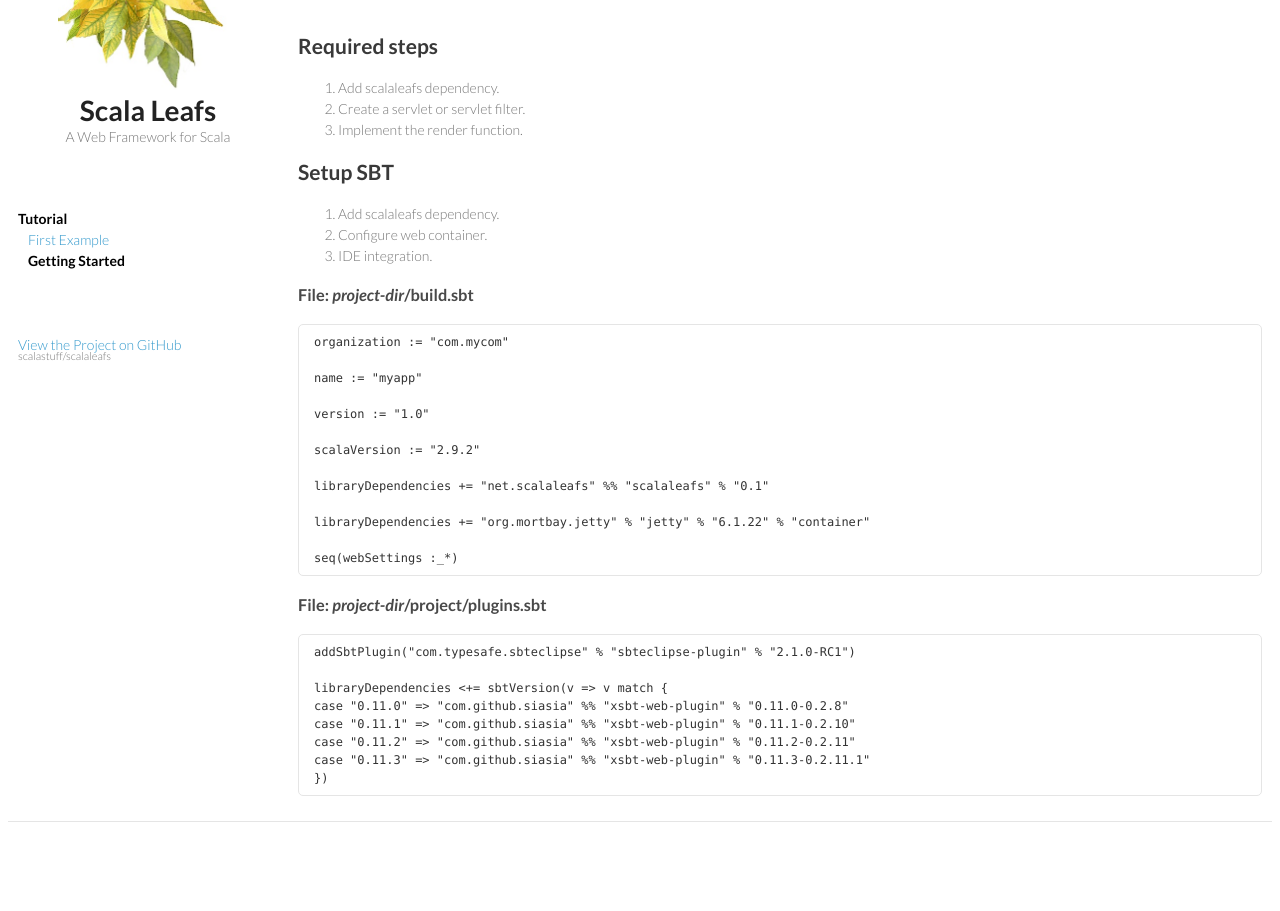
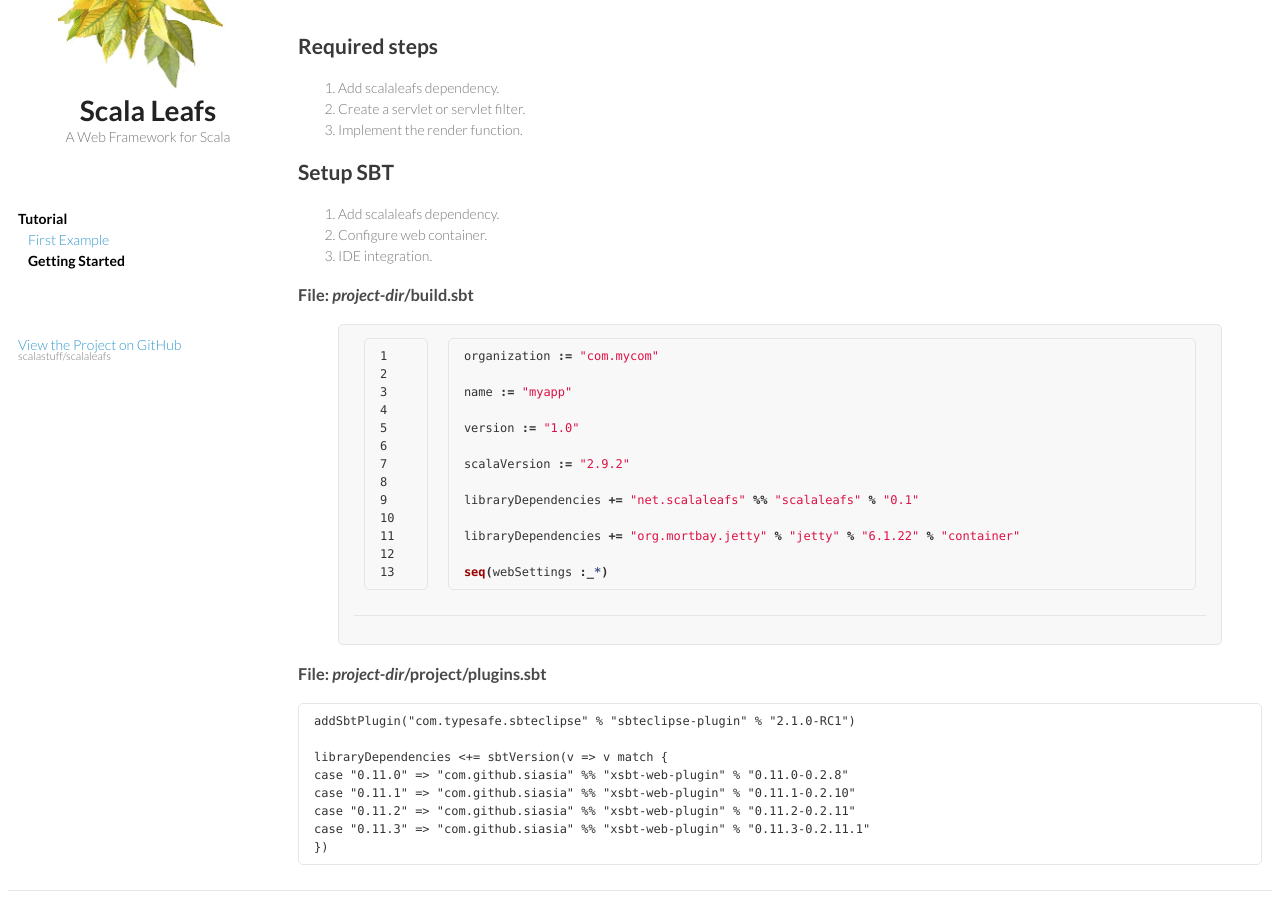
Before and after one commit to scalastuff/scalaleafs, a Jekyll site: the page built from getting-started.md, in a window 1280 px wide. Built offline with Jekyll 4.4.1, drawn with Linux system fonts in a browser that asks for light colours.

Commit message:
Updated getting-started.md

````diff
--- a/getting-started.md
+++ b/getting-started.md
@@ -18,7 +18,7 @@
 3. IDE integration.
 
 ### File: *project-dir*/build.sbt
-```
+{% highlight scala linenos %}
 organization := "com.mycom"
 
 name := "myapp"
@@ -32,7 +32,7 @@
 libraryDependencies += "org.mortbay.jetty" % "jetty" % "6.1.22" % "container"
 
 seq(webSettings :_*)
-```
+{% endhighlight %}
 
 ### File: *project-dir*/project/plugins.sbt
 ```
````
